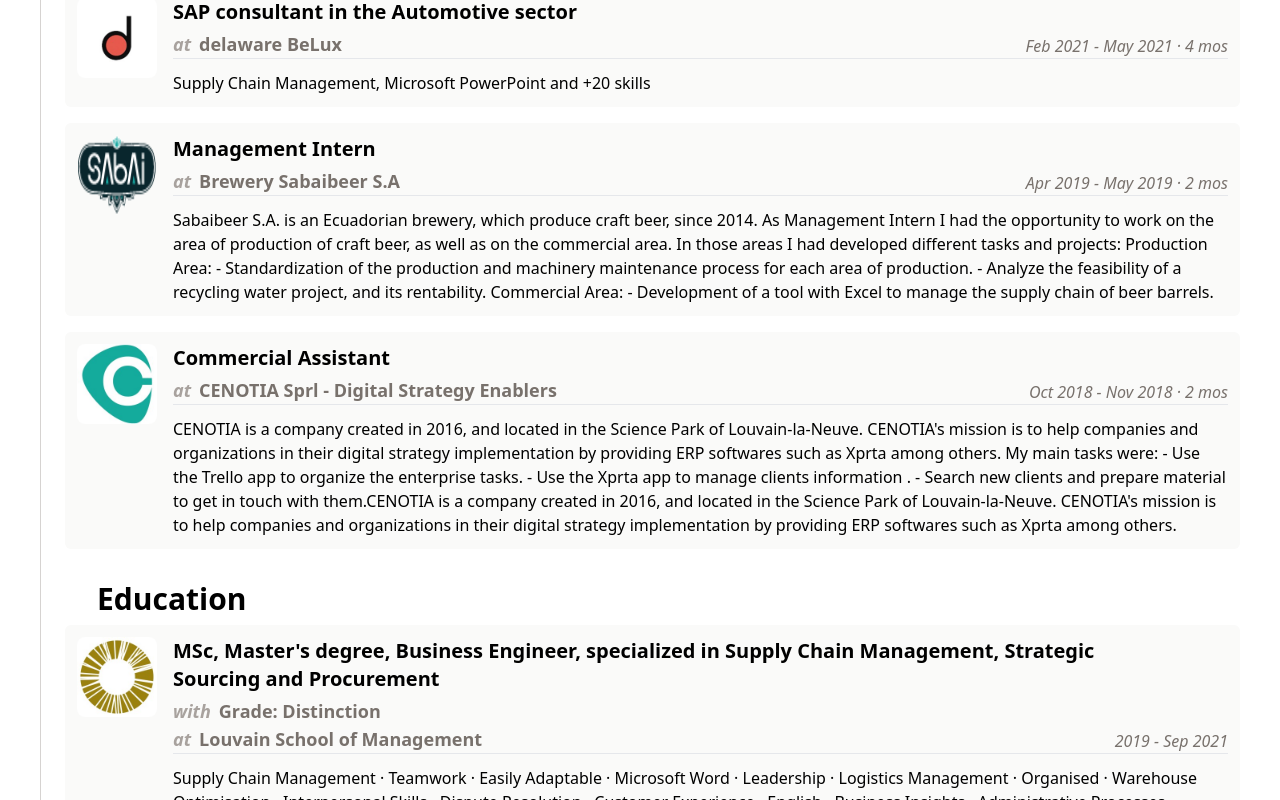
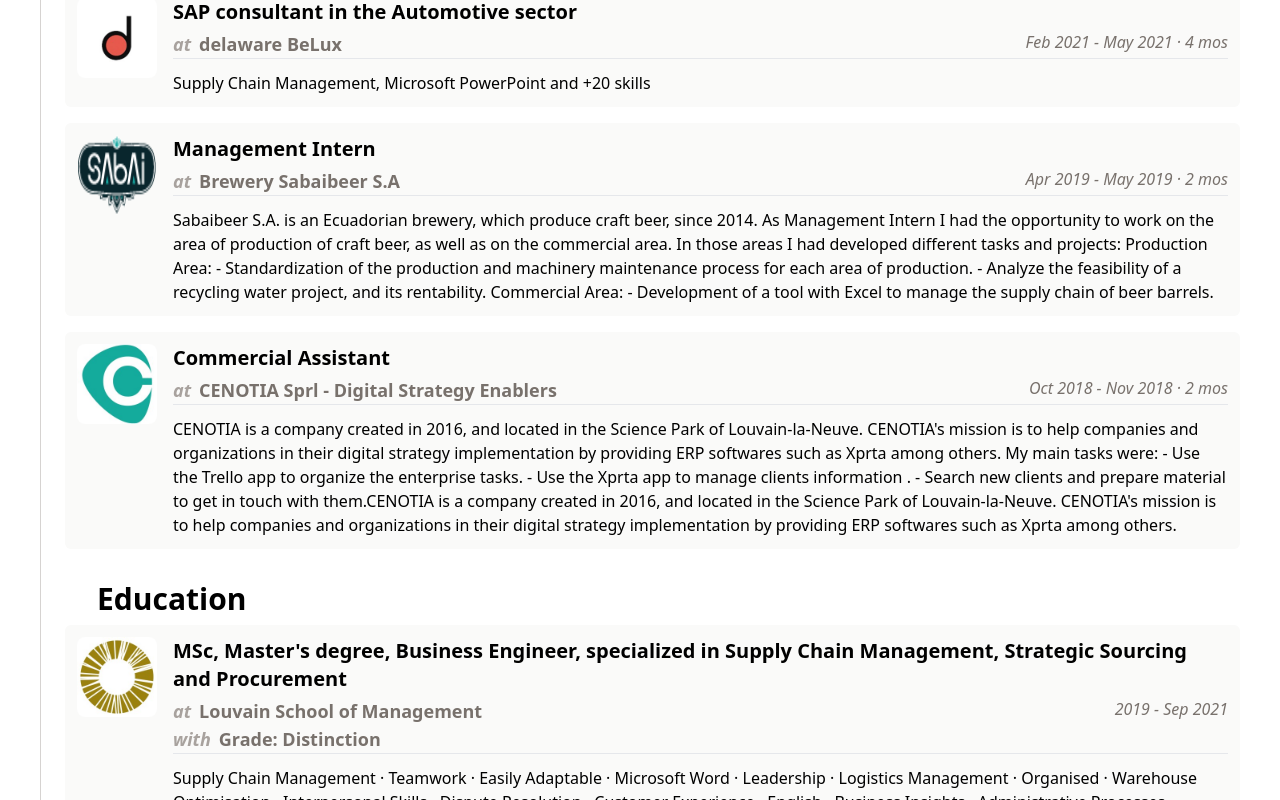
Before and after one commit to FrancoisDuquesne/CV-JuanFrancisco, a SvelteKit app: page / in a window 1280 px wide. Shown: the part 420-1220 px from the top of the page. Built offline with nearby package versions, Linux system fonts and the light colour scheme; some icons are missing.

Commit message:
fix style

```diff
--- a/src/routes/+page.svelte
+++ b/src/routes/+page.svelte
@@ -17,12 +17,12 @@
 	let showSkills = true;
 </script>
 
-<div class="m-auto items-center md:max-w-7xl p-4 md:p-10">
+<div class="m-auto items-center lg:max-w-7xl p-4 lg:p-10">
 	<div
-		class="flex flex-col md:flex-row relative items-start gap-12 md:gap-4 w-full md:divide-x divide-stone-300"
+		class="flex flex-col lg:flex-row relative items-start gap-12 lg:gap-4 w-full lg:divide-x divide-stone-300"
 	>
 		<section
-			class="w-full md:max-w-sm md:w-fit md:fixed md:-translate-x-full md:pr-4 shrink-0 flex flex-col gap-4 rounded-md bg-stone-100 md:bg-transparent p-4"
+			class="w-full lg:max-w-sm lg:w-fit lg:fixed lg:-translate-x-full lg:pr-4 shrink-0 flex flex-col gap-4 rounded-md bg-stone-100 lg:bg-transparent p-4"
 		>
 			<div class="w-full">
 				<img
@@ -46,7 +46,7 @@
 			</div>
 		</section>
 
-		<div class="flex flex-col gap-8 w-full md:pl-4">
+		<div class="flex flex-col gap-8 w-full lg:pl-4">
 			<section>
 				<button
 					on:click={() => (showExperience = !showExperience)}
@@ -64,14 +64,12 @@
 						{#each experience as job}
 							<li>
 								<img src={job.img} alt={job.company} class="w-20 h-20 rounded-lg" />
-								<div class="w-full space-y-3">
-									<div class="flex flex-col md:flex-row items-end justify-between gap-2 border-b">
-										<div>
+								<div class="w-full">
 									<h2>{job.title}</h2>
+									<div class="flex mb-3 flex-col lg:flex-row justify-between gap-2 border-b">
 										<p class="text-lg font-bold text-stone-500">
 											<span class="italic text-stone-400 mr-2">at</span>{job.company}
 										</p>
-										</div>
 										<p class="italic text-stone-500 shrink-0">{job.duration}</p>
 									</div>
 									<p>{job.description}</p>
@@ -101,19 +99,21 @@
 							<li>
 								<img src={school.img} alt={school.title} class="w-20 h-20 rounded-lg" />
 								<div class="w-full space-y-3">
-									<div class="flex flex-col md:flex-row items-end justify-between gap-2 border-b">
 									<div>
 										<h2>{school.subtitle}</h2>
+										<div class="flex flex-col lg:flex-row justify-between gap-2 border-b">
+											<div>
+												<p class="text-lg font-bold text-stone-500">
+													<span class="italic text-stone-400 mr-2">at</span>{school.title}
+												</p>
 												{#if school.grade}
 													<p class="text-lg font-bold text-stone-500">
 														<span class="italic text-stone-400 mr-2">with</span>{school.grade}
 													</p>
 												{/if}
-											<p class="text-lg font-bold text-stone-500">
-												<span class="italic text-stone-400 mr-2">at</span>{school.title}
-											</p>
 											</div>
 											<p class="italic text-stone-500 shrink-0">{school.duration}</p>
+										</div>
 									</div>
 									<p>{school.skills}</p>
 								</div>
```
Also changed, not shown: 18 other files (tests, documents, lock files or other folders). Lines whose indentation alone changed are shown as unchanged.
